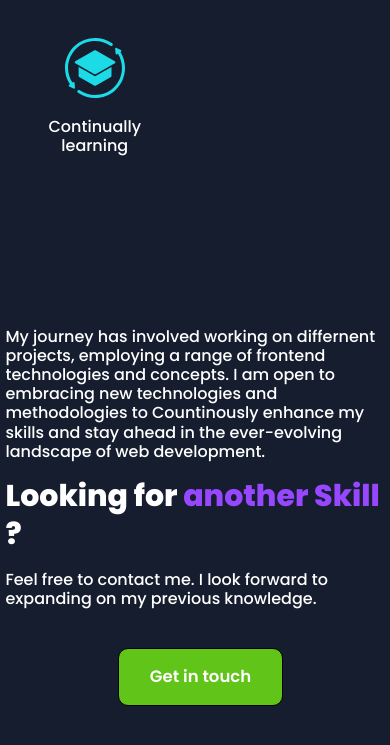
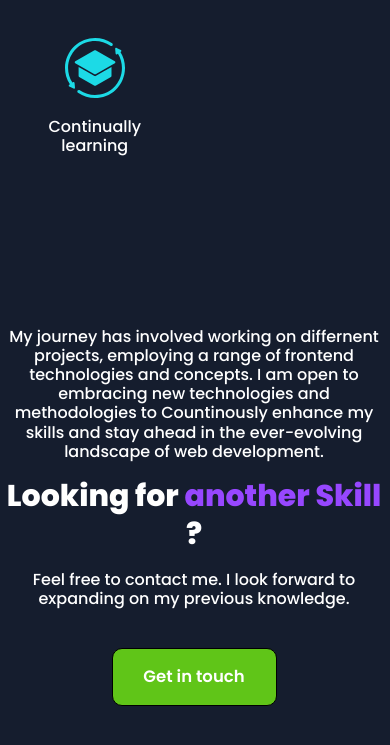
Before and after one commit to SebastianSchult/portfolioVer2, an Angular app: page / in a window 390 px wide. Shown: the part 2922-3667 px from the top of the page. Built offline with nearby package versions, Linux system fonts and the light colour scheme.

Commit message:
skills-section res down to 320px fixing h2

```diff
--- a/src/app/main-content/skills/skills.component.scss
+++ b/src/app/main-content/skills/skills.component.scss
@@ -423,7 +423,9 @@ h2 {
   }
 
   .skills-text-block {
-    padding-left: 26px;
+    padding-left: 13px;
+    padding-right: 13px;
+    text-align: center;
 
     h2 {
       font-size: 30px;
```
